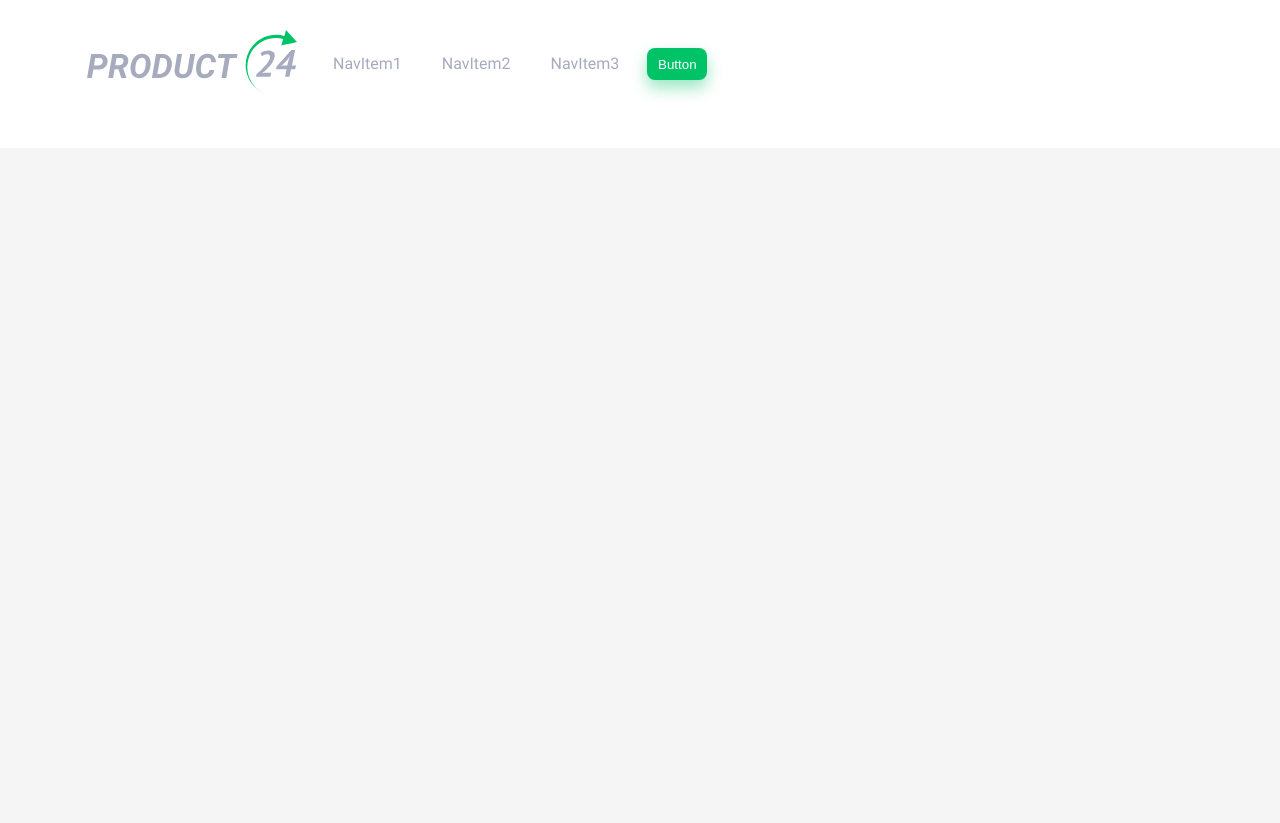
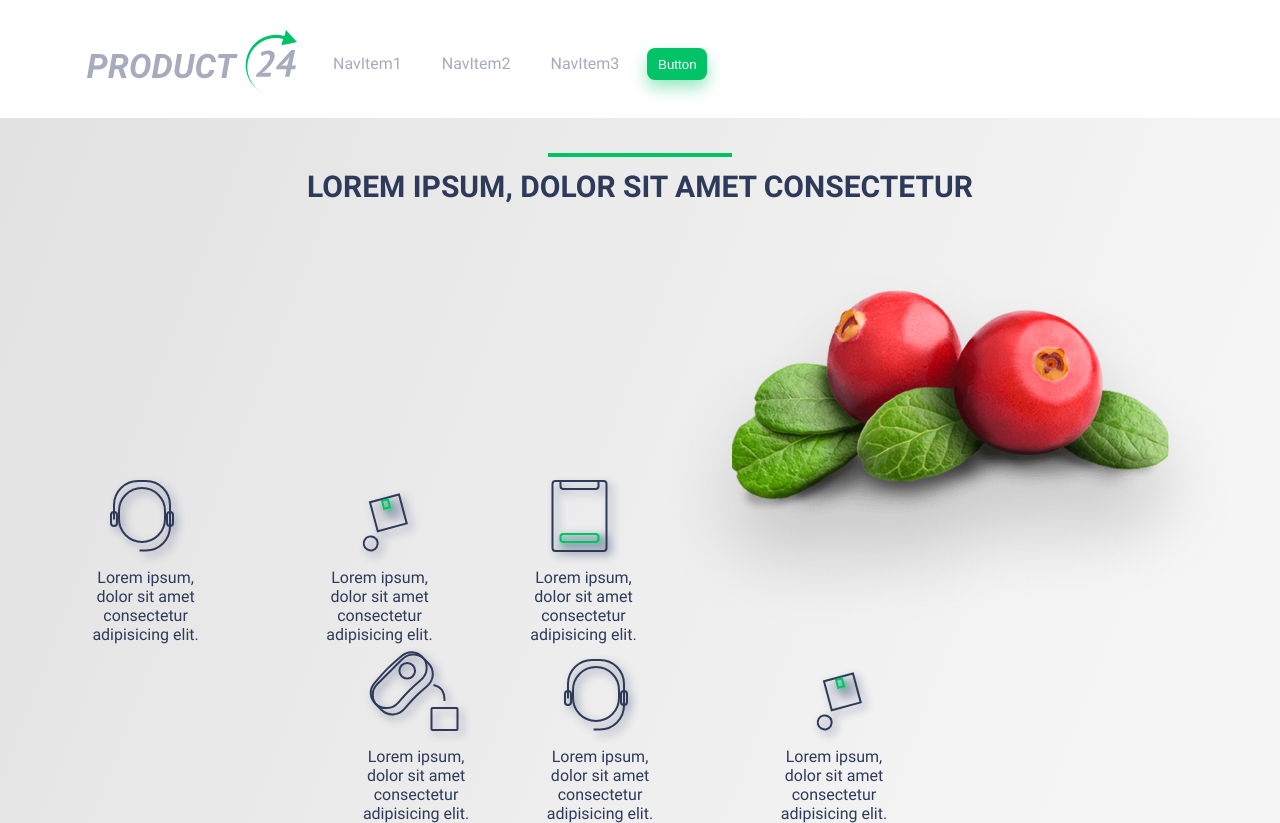
Before and after one commit to EPShepelev/adcombo-test, a website: page app/index.html in a window 1280 px wide. Before the commit the page ends 800 px from the top, so only its background shows below. Drawn offline with nearby package versions, Linux system fonts and the light colour scheme.

Commit message:
added style for top section

```diff
--- a/app/index.html
+++ b/app/index.html
@@ -45,7 +45,6 @@
         </div>
       </div>
     </header>
-    <!--
     <section class="top">
       <div class="container">
         <div class="top__inner">
@@ -55,9 +54,40 @@
           <div class="top__title">
             <h2>Lorem ipsum, dolor sit amet consectetur</h2>
           </div>
+          <div class="top__items">
+            <div class="top__item top__item-1">
+              <img src="images/slider_img-1.svg" alt="" />
+              <p>Lorem ipsum, dolor sit amet consectetur adipisicing elit.</p>
+            </div>
+            <div class="top__item top__item-2">
+              <img src="images/slider_img-2.svg" alt="" />
+              <p>Lorem ipsum, dolor sit amet consectetur adipisicing elit.</p>
+            </div>
+            <div class="top__item top__item-3">
+              <img src="images/slider_img-6.svg" alt="" />
+              <p>Lorem ipsum, dolor sit amet consectetur adipisicing elit.</p>
+            </div>
+            <div class="top__item top__item-4">
+              <img src="images/top-image.png" alt="" />
+            </div>
+            <div class="top__item top__item-5">
+              <img src="images/slider_img-3.svg" alt="" />
+              <p>Lorem ipsum, dolor sit amet consectetur adipisicing elit.</p>
+            </div>
+            <div class="top__item top__item-6">
+              <img src="images/slider_img-1.svg" alt="" />
+              <p>Lorem ipsum, dolor sit amet consectetur adipisicing elit.</p>
+            </div>
+            <div class="top__item top__item-7">
+              <img src="images/slider_img-2.svg" alt="" />
+              <p>Lorem ipsum, dolor sit amet consectetur adipisicing elit.</p>
+            </div>
+          </div>
         </div>
       </div>
     </section>
+
+    <!--
     <section class="slider">
       <div class="container">
         <div class="slider__inner">
--- a/app/scss/style.scss
+++ b/app/scss/style.scss
@@ -38,6 +38,9 @@
       text-align: center;
       text-transform: uppercase;
     }
+  }
+  &__items {
+    display: none;
   }
 }
 
--- a/app/scss/tablet-768.scss
+++ b/app/scss/tablet-768.scss
@@ -40,7 +40,7 @@
     }
     &__menu {
       min-height: 60px;
-      margin-bottom: 35px;
+      margin-bottom: 5px;
     }
     &__menu-items,
     &__menu-button {
@@ -68,6 +68,57 @@
       }
     }
   }
+  .top {
+    background: linear-gradient(
+      111.04deg,
+      #e2e2e2 0.39%,
+      rgba(255, 255, 255, 0) 86.46%
+    );
+    &__title {
+      padding-top: 50px;
+      position: relative;
+      h2 {
+        font-size: 30px;
+        line-height: 37px;
+      }
+      &::before {
+        content: "";
+        position: absolute;
+        width: 184px;
+        height: 4px;
+        top: 35px;
+        left: 0;
+        right: 0;
+        margin: 0 auto;
+        background-color: $accent;
+      }
+    }
+    &__img {
+      display: none;
+    }
+    &__items {
+      display: block;
+      margin: 0 auto;
+      text-align: center;
+    }
+    &__item {
+      display: inline-block;
+    }
+    &__item-1,
+    &__item-2,
+    &__item-3,
+    &__item-5,
+    &__item-6,
+    &__item-7 {
+      width: 130px;
+      margin: 0 50px;
+    }
+    &__item-3,
+    &__item-5 {
+      margin: 0;
+      margin-left: 20px;
+    }
+  }
 
   .slider {
     display: none;
```
Also changed, not shown: app/css/style.min.css, app/images/top-image.png (added).
